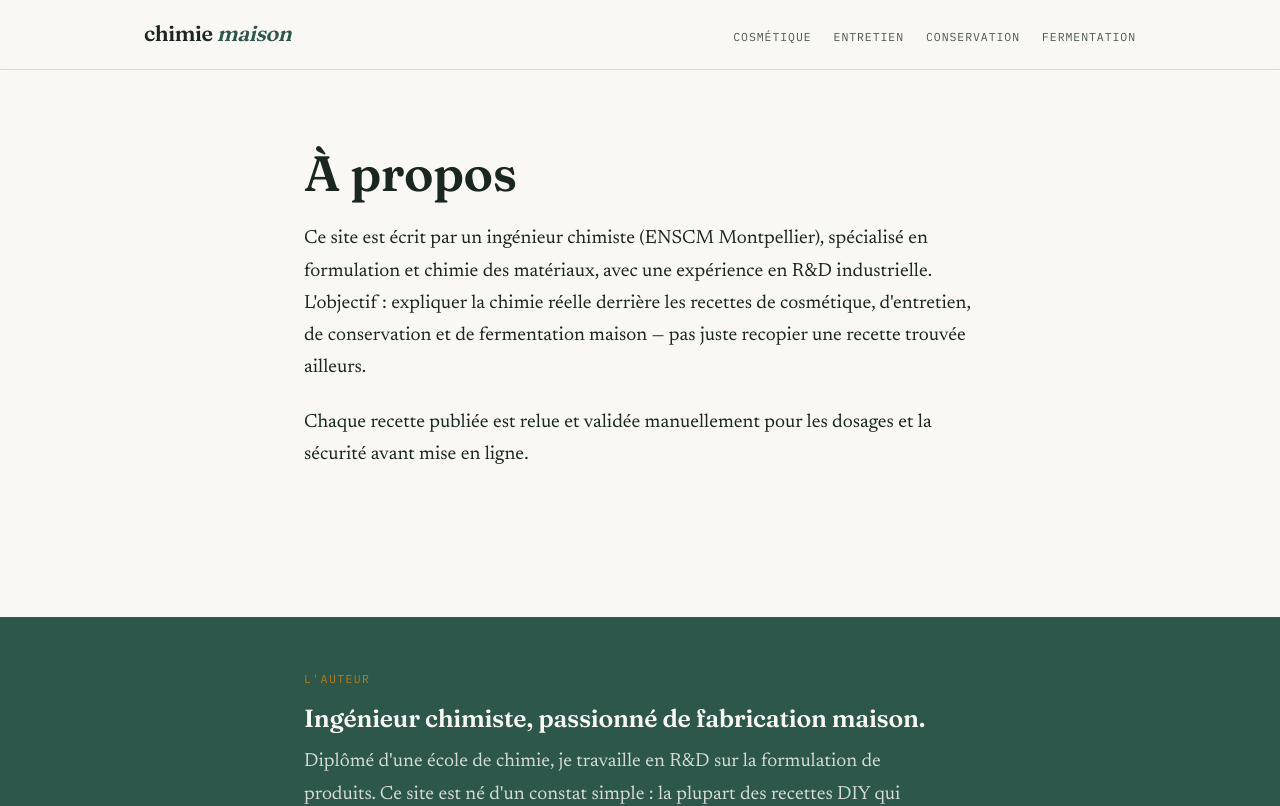
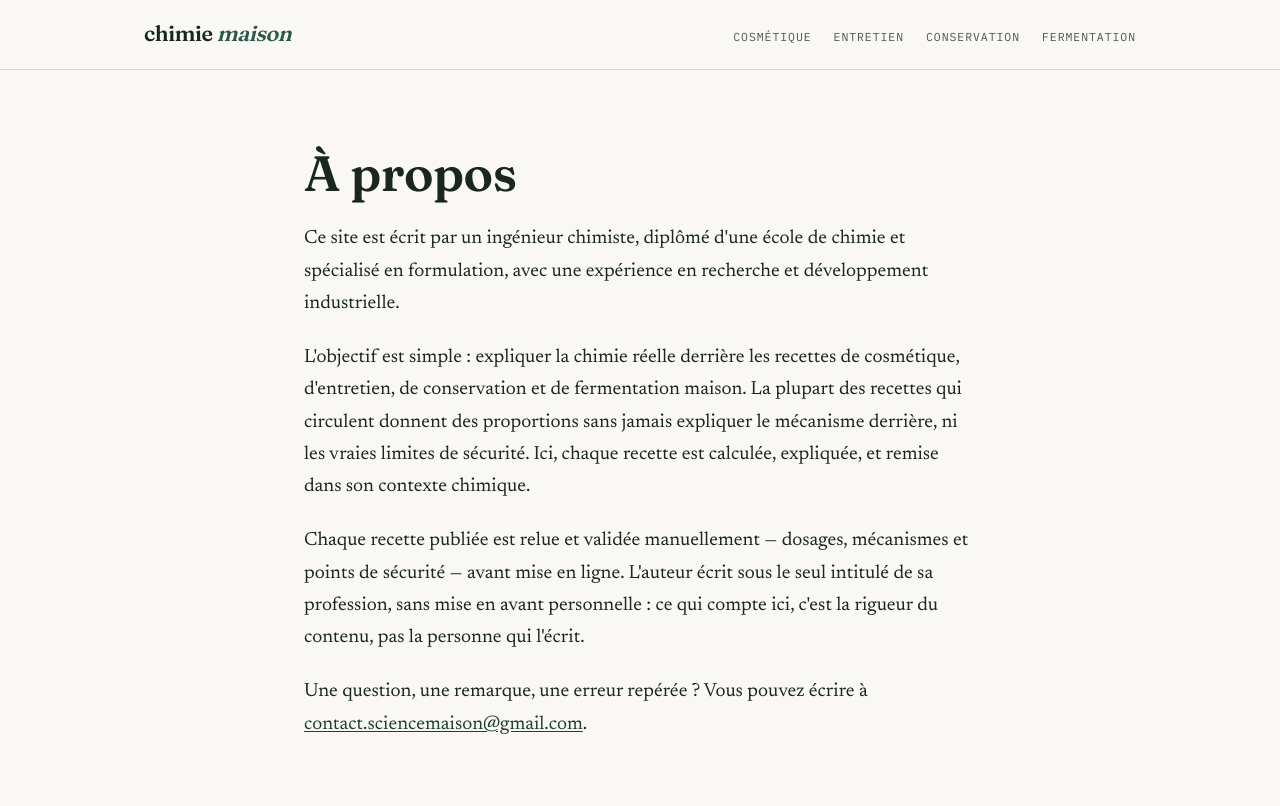
Before and after one commit to ruizmaxime51-art/Pourquoi--a-Marche, a Next.js app: page /a-propos in a window 1280 px wide. Shown: the top 806 px of the page. Built offline with nearby package versions, Linux system fonts and the light colour scheme.

Commit message:
Add files via upload

```diff
--- a/app/a-propos/page.js
+++ b/app/a-propos/page.js
@@ -1,18 +1,34 @@
+export const metadata = {
+  title: 'À propos',
+  description: "Qui écrit Chimie Maison, et pourquoi : la chimie réelle derrière le fait maison, expliquée et vérifiée.",
+};
+
 export default function APropos() {
   return (
     <main>
       <article className="post">
         <h1>À propos</h1>
         <p>
-          Ce site est écrit par un ingénieur chimiste (ENSCM Montpellier), spécialisé en
-          formulation et chimie des matériaux, avec une expérience en R&amp;D industrielle.
-          L&apos;objectif : expliquer la chimie réelle derrière les recettes de cosmétique,
-          d&apos;entretien, de conservation et de fermentation maison — pas juste recopier une
-          recette trouvée ailleurs.
+          Ce site est écrit par un ingénieur chimiste, diplômé d&apos;une école de chimie et
+          spécialisé en formulation, avec une expérience en recherche et développement
+          industrielle.
         </p>
         <p>
-          Chaque recette publiée est relue et validée manuellement pour les dosages et la
-          sécurité avant mise en ligne.
+          L&apos;objectif est simple : expliquer la chimie réelle derrière les recettes de
+          cosmétique, d&apos;entretien, de conservation et de fermentation maison. La plupart des
+          recettes qui circulent donnent des proportions sans jamais expliquer le mécanisme
+          derrière, ni les vraies limites de sécurité. Ici, chaque recette est calculée,
+          expliquée, et remise dans son contexte chimique.
+        </p>
+        <p>
+          Chaque recette publiée est relue et validée manuellement — dosages, mécanismes et
+          points de sécurité — avant mise en ligne. L&apos;auteur écrit sous le seul intitulé de
+          sa profession, sans mise en avant personnelle : ce qui compte ici, c&apos;est la
+          rigueur du contenu, pas la personne qui l&apos;écrit.
+        </p>
+        <p>
+          Une question, une remarque, une erreur repérée&nbsp;? Vous pouvez écrire à{' '}
+          <a href="mailto:contact.sciencemaison@gmail.com">contact.sciencemaison@gmail.com</a>.
         </p>
       </article>
     </main>
--- a/app/articles/[slug]/page.js
+++ b/app/articles/[slug]/page.js
@@ -58,7 +58,7 @@
         <span className="formula-eyebrow">{article.formula}</span>
         <h1>{article.title}</h1>
         <p className="standfirst">{article.excerpt}</p>
-        <p className="byline">Rédigé par un ingénieur chimiste (ENSCM) — dosages vérifiés avant publication</p>
+        <p className="byline">Rédigé par un ingénieur chimiste — dosages vérifiés avant publication</p>
 
         <div className="post-body" dangerouslySetInnerHTML={{ __html: article.contentHtml }} />
 
--- a/app/layout.js
+++ b/app/layout.js
@@ -1,5 +1,6 @@
 import { Fraunces, Newsreader, IBM_Plex_Mono } from 'next/font/google';
 import Link from 'next/link';
+import { Analytics } from '@vercel/analytics/next';
 import './globals.css';
 import { SITE_URL, SITE_NAME, SITE_DESCRIPTION, DEFAULT_OG_IMAGE } from '@/lib/site';
 
@@ -99,6 +100,8 @@
           Cet article contient des liens affiliés. En achetant via ces liens, vous ne payez pas
           plus cher et vous soutenez le site — sans aucune influence sur nos recommandations.
         </p>
+
+        <Analytics />
       </body>
     </html>
   );
--- a/package.json
+++ b/package.json
@@ -14,6 +14,7 @@
     "react-dom": "18.3.1",
     "gray-matter": "4.0.3",
     "remark": "15.0.1",
-    "remark-html": "16.0.1"
+    "remark-html": "16.0.1",
+    "@vercel/analytics": "^1.3.1"
   }
 }
```
Also changed, not shown: app/mentions-legales/page.js (+27 -11 lines).
